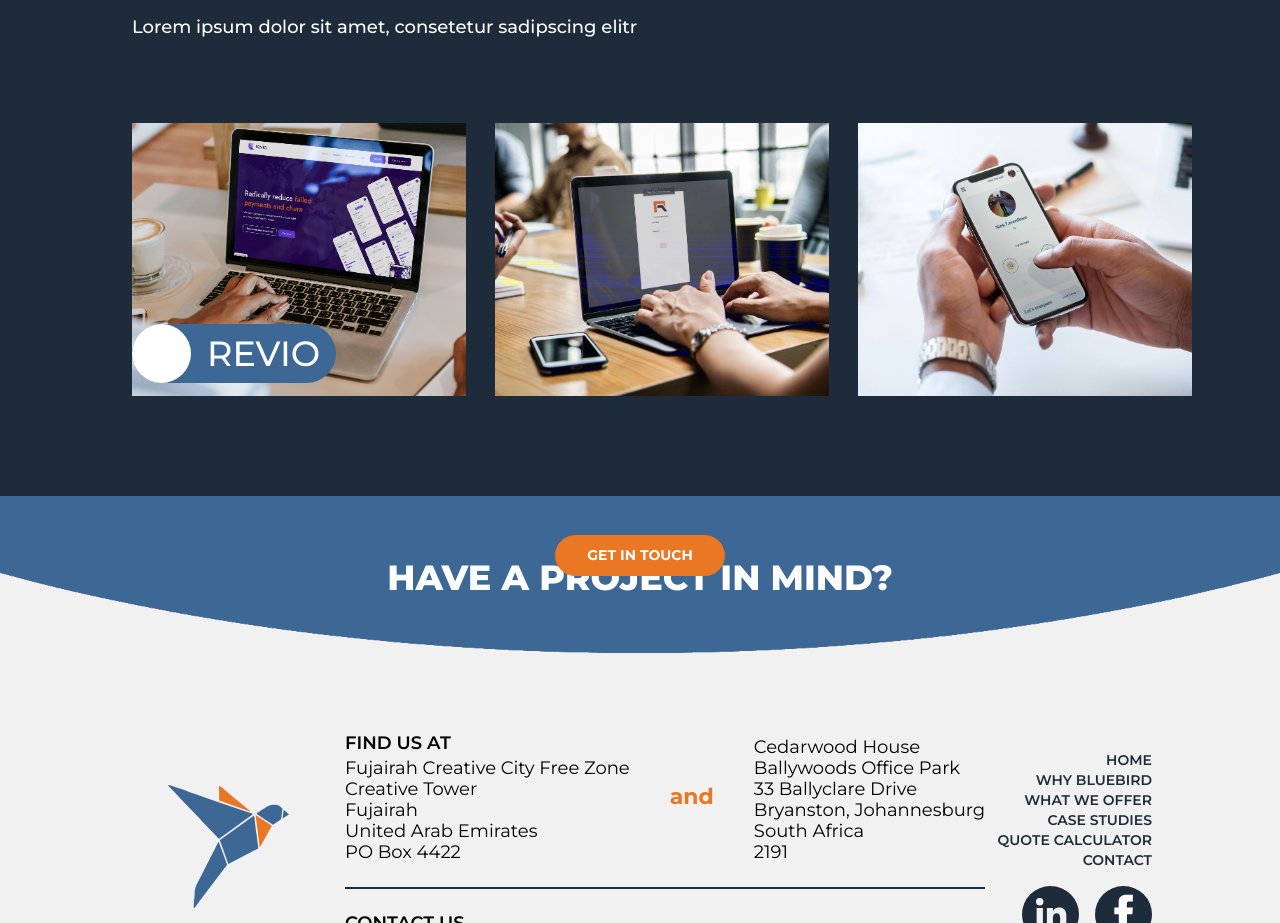
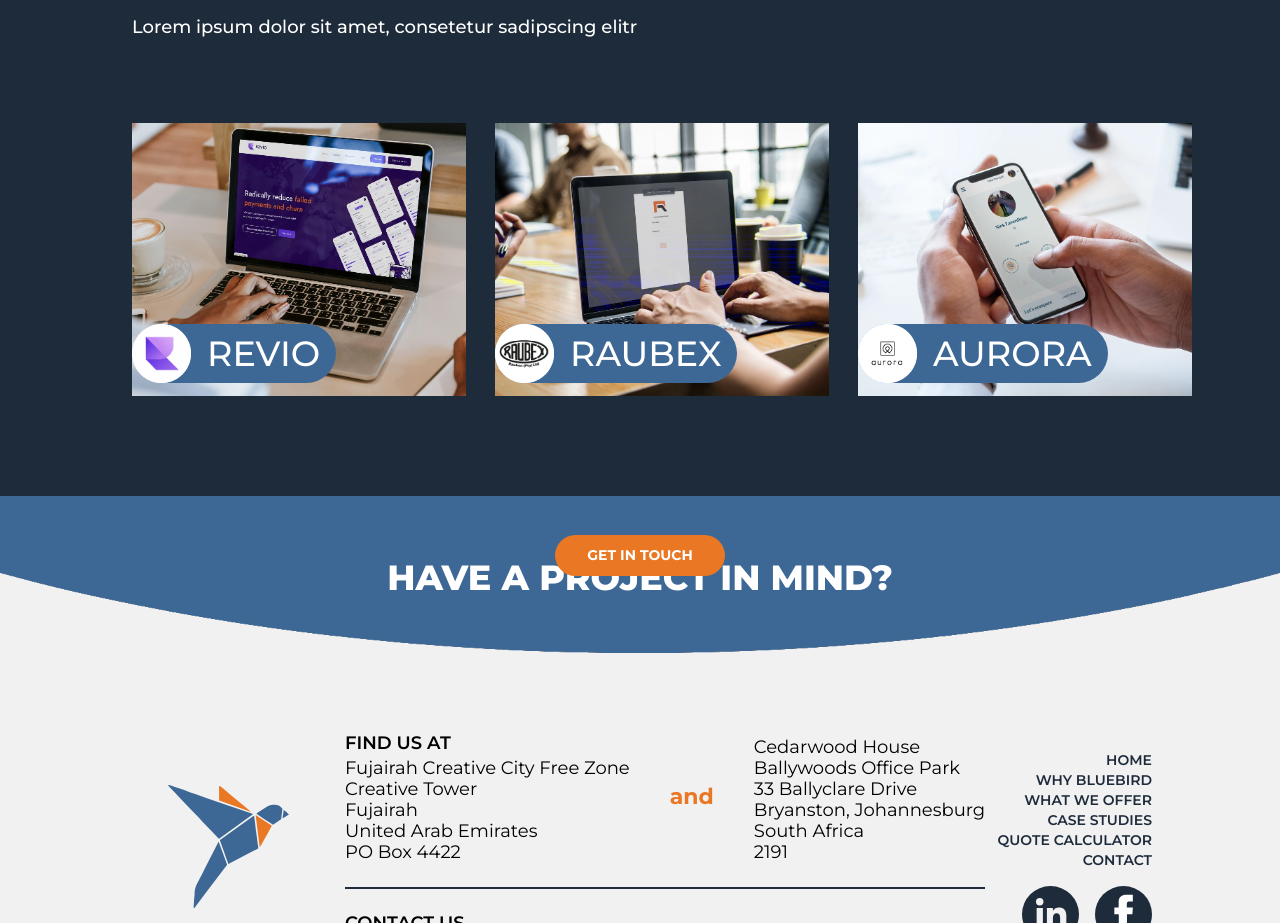
Before and after one commit to bluebird-technologies/bluebird_tech_OLD, a Next.js app: page / in a window 1280 px wide. Shown: the part 2380-3303 px from the top of the page. Built offline with nearby package versions, Linux system fonts and the light colour scheme.

Commit message:
label attached to latest work section

```diff
--- a/pages/index.tsx
+++ b/pages/index.tsx
@@ -6,6 +6,7 @@ import { Header } from '../components/Header';
 import { Lottie } from '../components/Lottie';
 import { Tabs } from '../components/Tabs';
 import { WhatWeOffer } from '../sections/WhatWeOffer';
+import Image from 'next/image';
 
 export default function Home() {
   return (
@@ -122,28 +123,50 @@ export default function Home() {
           <p className="alt">Lorem ipsum dolor sit amet, consetetur sadipscing elitr</p>
           <div className="mt-[85px] flex space-x-[29px]">
             <div
-              className="w-[334px] h-[273px] bg-cover bg-bottom relative"
+              className="w-[334px] h-[273px] bg-cover bg-bottom flex flex-1 items-end"
               style={{
                 backgroundImage: 'url(/case-studies/revio.png)',
               }}
             >
-              <div className="bg-[#3D6895] inline-flex h-[59px] rounded-full items-center absolute bottom-0 left-0 mb-[13px]">
-                <div className="bg-white h-full w-[59px] rounded-full"></div>
-                <div className="text-[35px] leading-[43px] text-white font-medium px-4">REVIO</div>
+              <div className="bg-secondary h-[59px] flex items-center rounded-full mb-[13px]">
+                <div className="bg-white h-full w-[59px] relative rounded-full">
+                  <Image src="/revio.png" alt="revio icon" fill />
+                </div>
+                <span className="text-[35px] leading-[43px] text-white font-medium px-4">
+                  REVIO
+                </span>
               </div>
             </div>
             <div
-              className="w-[334px] h-[273px] bg-cover bg-bottom"
+              className="w-[334px] h-[273px] bg-cover bg-bottom flex flex-1 items-end"
               style={{
                 backgroundImage: 'url(/case-studies/raubex.png)',
               }}
-            ></div>
+            >
+              <div className="bg-secondary h-[59px] flex items-center rounded-full mb-[13px]">
+                <div className="bg-white h-full w-[59px] relative rounded-full">
+                  <Image src="/raubex.png" alt="raubex icon" fill />
+                </div>
+                <span className="text-[35px] leading-[43px] text-white font-medium px-4">
+                  RAUBEX
+                </span>
+              </div>
+            </div>
             <div
-              className="w-[334px] h-[273px] bg-cover bg-bottom"
+              className="w-[334px] h-[273px] bg-cover bg-bottom flex flex-1 items-end"
               style={{
                 backgroundImage: 'url(/case-studies/aurora.png)',
               }}
-            ></div>
+            >
+              <div className="bg-secondary h-[59px] flex items-center rounded-full mb-[13px] ">
+                <div className="bg-white h-full w-[59px] relative rounded-full">
+                  <Image src="/aurora.png" alt="aurora icon" fill />
+                </div>
+                <span className="text-[35px] leading-[43px] text-white font-medium px-4">
+                  AURORA
+                </span>
+              </div>
+            </div>
           </div>
         </Container>
       </div>
@@ -159,7 +182,9 @@ export default function Home() {
           <div className="-my-8">
             <Lottie src="lottie/8455f50a-6938-486b-b2bf-4f187cc737bf.json" />
           </div>
-          <Button>Get in touch</Button>
+          <Button>
+            <Link href="/contact">Get in touch</Link>
+          </Button>
         </Container>
       </div>
       <div className="bg-[#F1F1F1] pb-[54px]">
```
